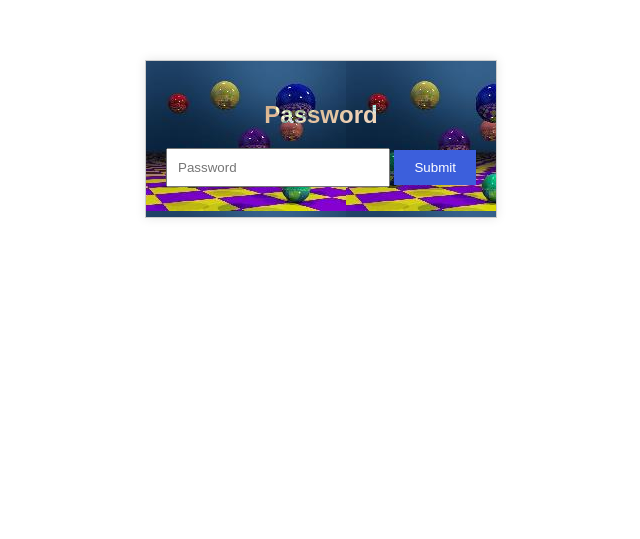
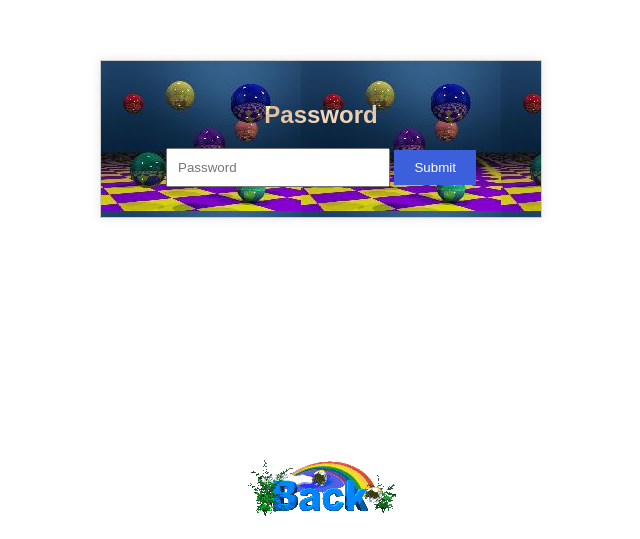
Before and after one commit to HenryThompson0/vistaworld, a plain HTML site: page music.html in a window 1280 px wide. Shown: the part 261-800 px from the top of the page, without its empty margins (319-959 px from the left). Drawn offline with Linux system fonts and the light colour scheme.

Commit message:
Update music.html

```diff
--- a/music.html
+++ b/music.html
@@ -13,6 +13,7 @@
             height: 100vh;
             background-image: url('cloudy.gif');
             margin: 0;
+            flex-direction: column;
         }
         .password-container {
             text-align: center;
@@ -20,6 +21,8 @@
             border: 1px solid #ccc;
             background-image: url('surreal.gif');
             box-shadow: 0 0 10px rgba(0, 0, 0, 0.1);
+            width: 100%;
+            max-width: 400px; /* You can adjust the width of the container */
         }
         input[type="password"] {
             padding: 10px;
@@ -72,6 +75,14 @@
         .file-list a:hover {
             color: #d1e1f3;
         }
+        /* Back button styles for fixed position at the bottom of the page */
+        .back-button {
+            position: fixed;
+            bottom: 20px; /* Adjust to control vertical position */
+            left: 50%;
+            transform: translateX(-50%); /* Centers the button */
+            cursor: pointer;
+        }
     </style>
 </head>
 <body>
@@ -80,8 +91,8 @@
     <h2>Password</h2>
     <input type="password" id="password" placeholder="Password">
     <button onclick="checkPassword()">Submit</button>
-</div>
 
+    <!-- Music content goes here, but initially hidden -->
     <div class="music-content" id="musicContent">
         <h3>Granted</h3>
         <p>Downloadable Music Files:</p>
@@ -89,6 +100,12 @@
             <!-- Files will be displayed here after login -->
         </ul>
     </div>
+</div>
+
+<!-- Back Button (as an image) -->
+<a href="index.html">
+    <img src="https://raw.githubusercontent.com/HenryThompson0/vistaworld/main/back2.gif" alt="Back" class="back-button">
+</a>
 
 <script>
     function checkPassword() {
@@ -99,8 +116,10 @@
 
         // Check the entered password
         if (password === "1234") {
-            // Hide the password container (input field and button)
-            passwordContainer.style.display = 'none';
+            // Hide only the password input field and button
+            passwordContainer.querySelector('input').style.display = 'none';
+            passwordContainer.querySelector('button').style.display = 'none';
+            passwordContainer.querySelector('h2').style.display = 'none';
 
             // Show the music content
             musicContent.style.display = 'block';
```
Lines whose indentation alone changed are shown as unchanged.
